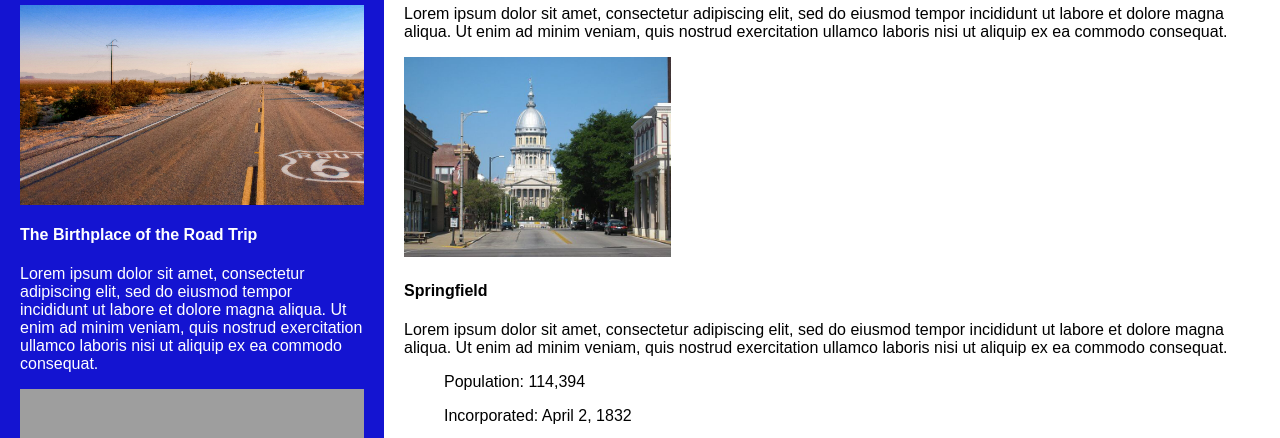
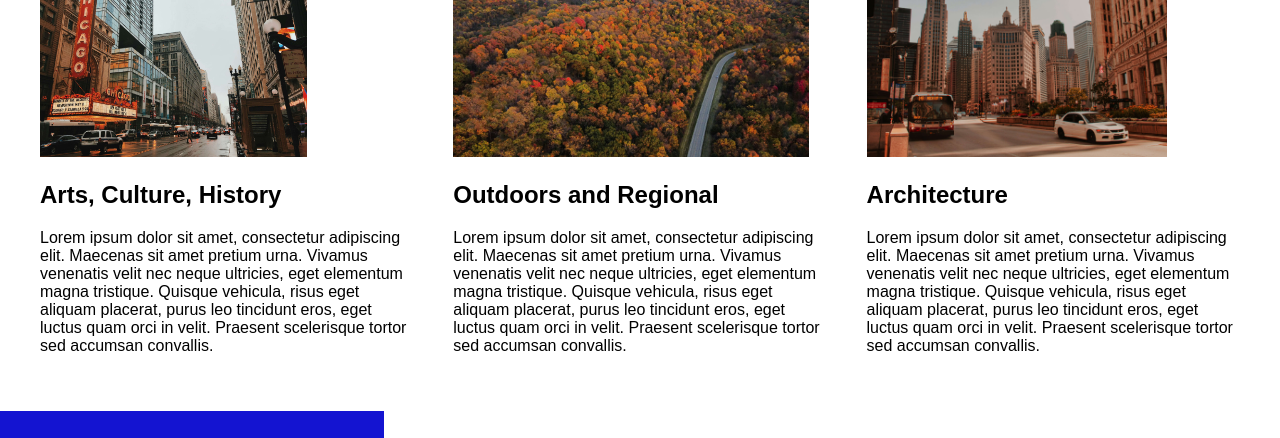
Before and after one commit to lilyintech/wguproject, a plain HTML site: page explorespringfield.html in a window 1280 px wide. Shown: the part 783-1221 px from the top of the page. Drawn offline with Linux system fonts and the light colour scheme; grey boxes are pictures that could not be loaded.

Commit message:
Add files via upload

```diff
--- a/explorespringfield.html
+++ b/explorespringfield.html
@@ -39,6 +39,28 @@
         <button>Plan Your Trip</button>
         </div>
     </header>
+
+    <section>
+      <div class="row">
+        <div class="column">
+          <img src="arts.jpg" alt="My Image" style="height:200px;">
+          <h2>Arts, Culture, History</h2>
+          <p>Lorem ipsum dolor sit amet, consectetur adipiscing elit. Maecenas sit amet pretium urna. Vivamus venenatis velit nec neque ultricies, eget elementum magna tristique. Quisque vehicula, risus eget aliquam placerat, purus leo tincidunt eros, eget luctus quam orci in velit. Praesent scelerisque tortor sed accumsan convallis.</p>
+        </div>
+
+        <div class="column">
+          <img src="outdoors.jpg" alt="My Image" style="height:200px;">
+          <h2>Outdoors and Regional</h2>
+          <p>Lorem ipsum dolor sit amet, consectetur adipiscing elit. Maecenas sit amet pretium urna. Vivamus venenatis velit nec neque ultricies, eget elementum magna tristique. Quisque vehicula, risus eget aliquam placerat, purus leo tincidunt eros, eget luctus quam orci in velit. Praesent scelerisque tortor sed accumsan convallis.</p>
+        </div>
+
+        <div class="column">
+          <img src="architecture.jpg" alt="My Image" style="height:200px;">
+          <h2>Architecture</h2>
+          <p>Lorem ipsum dolor sit amet, consectetur adipiscing elit. Maecenas sit amet pretium urna. Vivamus venenatis velit nec neque ultricies, eget elementum magna tristique. Quisque vehicula, risus eget aliquam placerat, purus leo tincidunt eros, eget luctus quam orci in velit. Praesent scelerisque tortor sed accumsan convallis.</p>
+        </div>
+      </div>
+    </section>
 
         <aside>
           <table>
```
